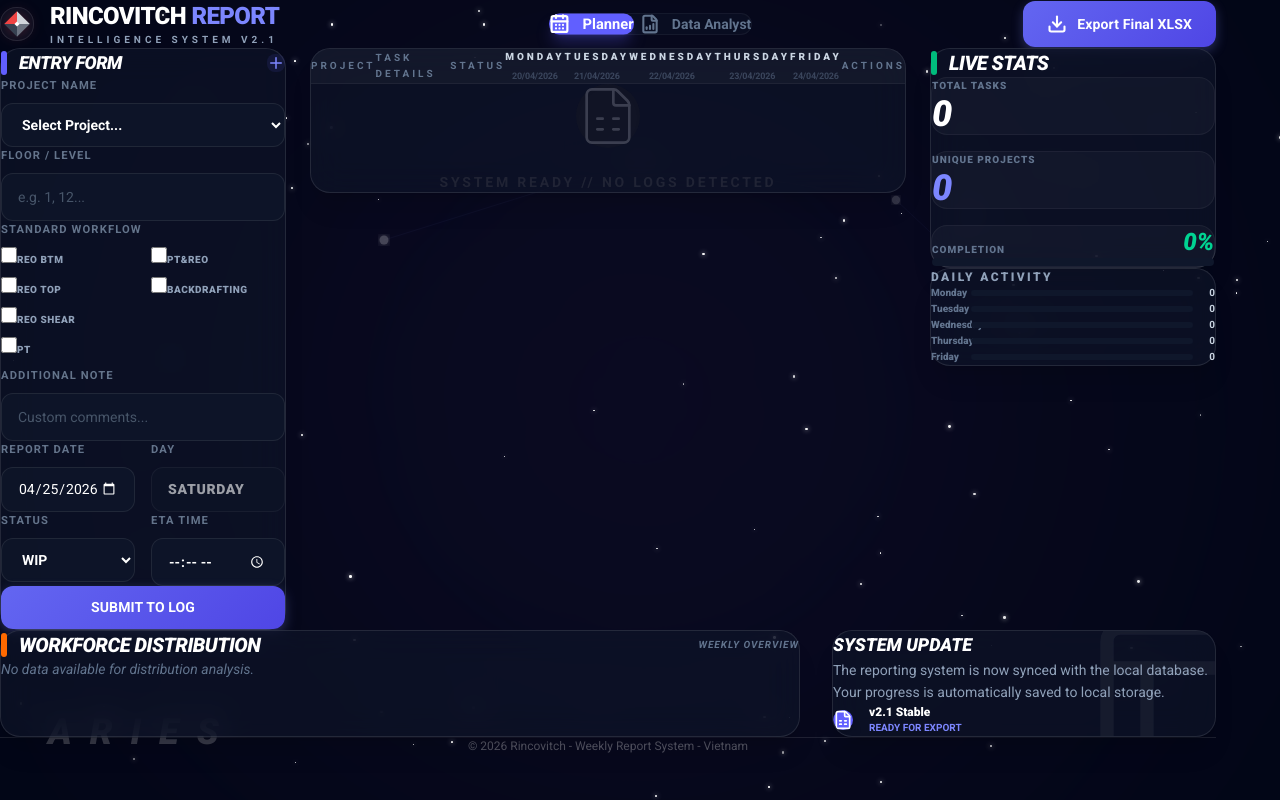
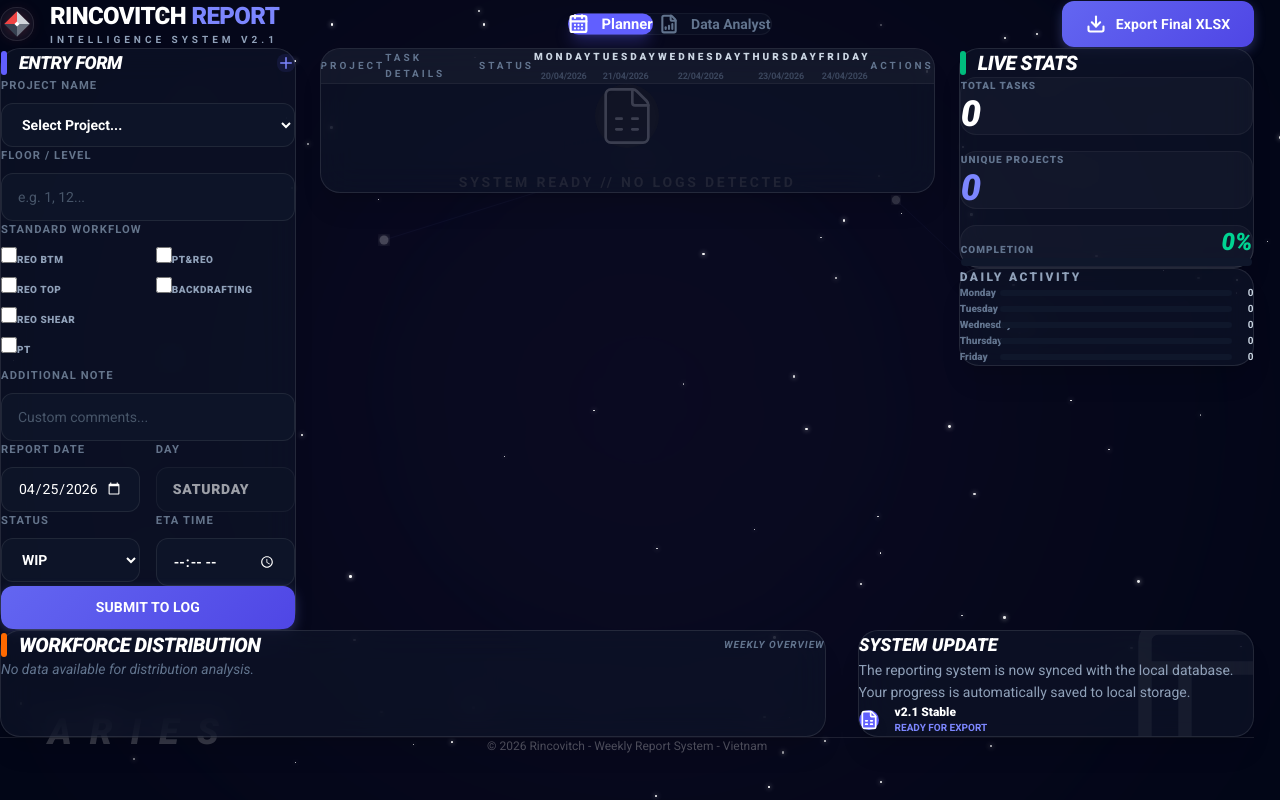
Before and after one commit to john-cpu25/Report, a React (Vite) app: page / in a window 1280 px wide. Built offline with nearby package versions, Linux system fonts and the light colour scheme.

Commit message:
UPDATE GIAO DIỆN R4

```diff
--- a/src/App.jsx
+++ b/src/App.jsx
@@ -207,7 +207,7 @@ function App() {
           className="min-h-screen p-4 md:p-8 selection:bg-indigo-500/30"
         >
           <CelestialBackground />
-          <header className="max-w-[1800px] w-[95%] mx-auto mb-12 flex flex-col lg:flex-row justify-between items-center gap-8">
+          <header className="max-w-[2560px] w-[98%] 2xl:w-[95%] mx-auto mb-12 flex flex-col lg:flex-row justify-between items-center gap-8">
         <div className="flex items-center gap-4 group">
           <div className="p-2.5 bg-slate-900/50 backdrop-blur-xl rounded-2xl border border-white/10 shadow-2xl group-hover:scale-110 transition-transform duration-300">
             <RincovitchLogo size={32} />
@@ -249,7 +249,7 @@ function App() {
         )}
       </header>
 
-      <div className="max-w-[1800px] w-[95%] mx-auto">
+      <div className="max-w-[2560px] w-[98%] 2xl:w-[95%] mx-auto">
         <AnimatePresence mode="wait">
           <motion.div
             key={activeTab}
@@ -274,7 +274,7 @@ function App() {
         </AnimatePresence>
       </div>
 
-      <footer className="max-w-[1800px] w-[95%] mx-auto mt-12 pt-8 border-t border-white/10 text-center text-white/30 text-xs">
+      <footer className="max-w-[2560px] w-[98%] 2xl:w-[95%] mx-auto mt-12 pt-8 border-t border-white/10 text-center text-white/30 text-xs">
         <p>&copy; 2026 Rincovitch - Weekly Report System - Vietnam</p>
       </footer>
         </motion.div>
--- a/src/index.css
+++ b/src/index.css
@@ -37,6 +37,19 @@ body {
   background-attachment: fixed;
   min-height: 100vh;
 }
+
+@media (min-width: 1920px) {
+  html { font-size: 18px; } /* Scale up 12.5% on 1080p ultrawides and 24" */
+}
+
+@media (min-width: 2560px) {
+  html { font-size: 21px; } /* Scale up 31% on 2K displays (27") */
+}
+
+@media (min-width: 3840px) {
+  html { font-size: 28px; } /* Scale up 75% on 4K displays */
+}
+
 
 .glass-panel {
   background: var(--glass-bg);
```
